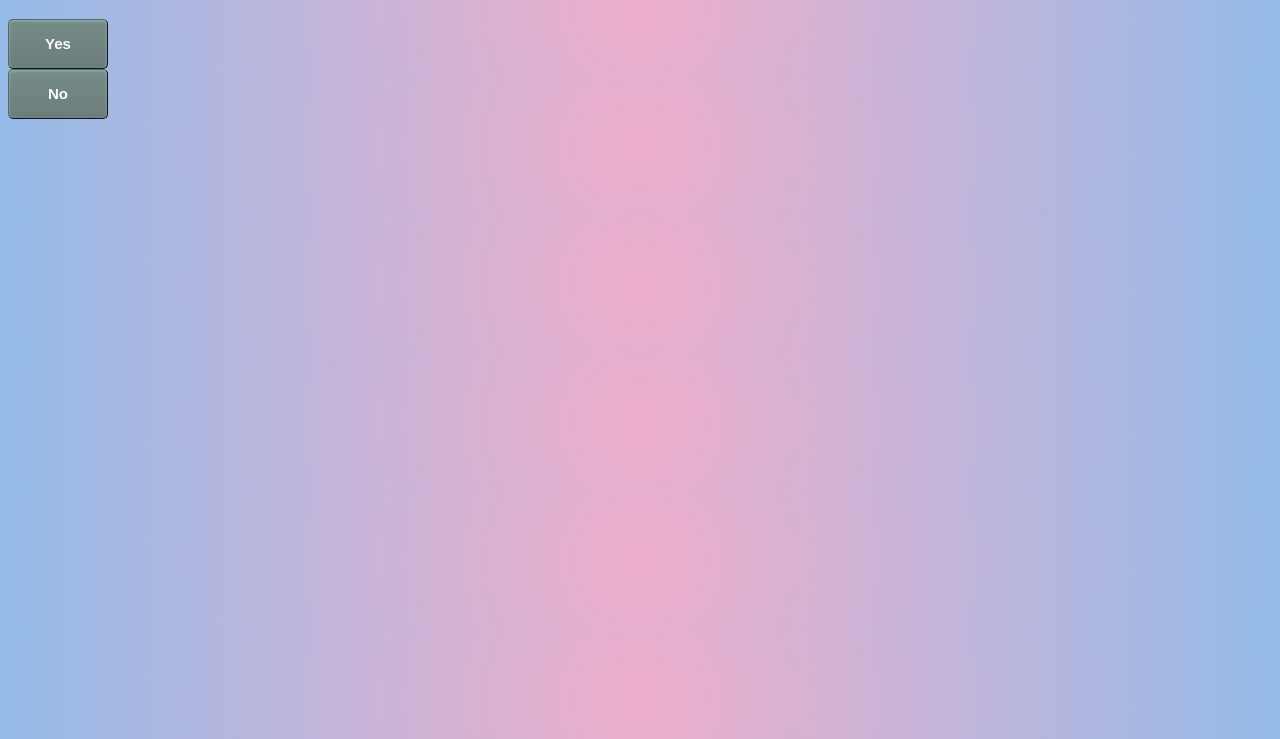
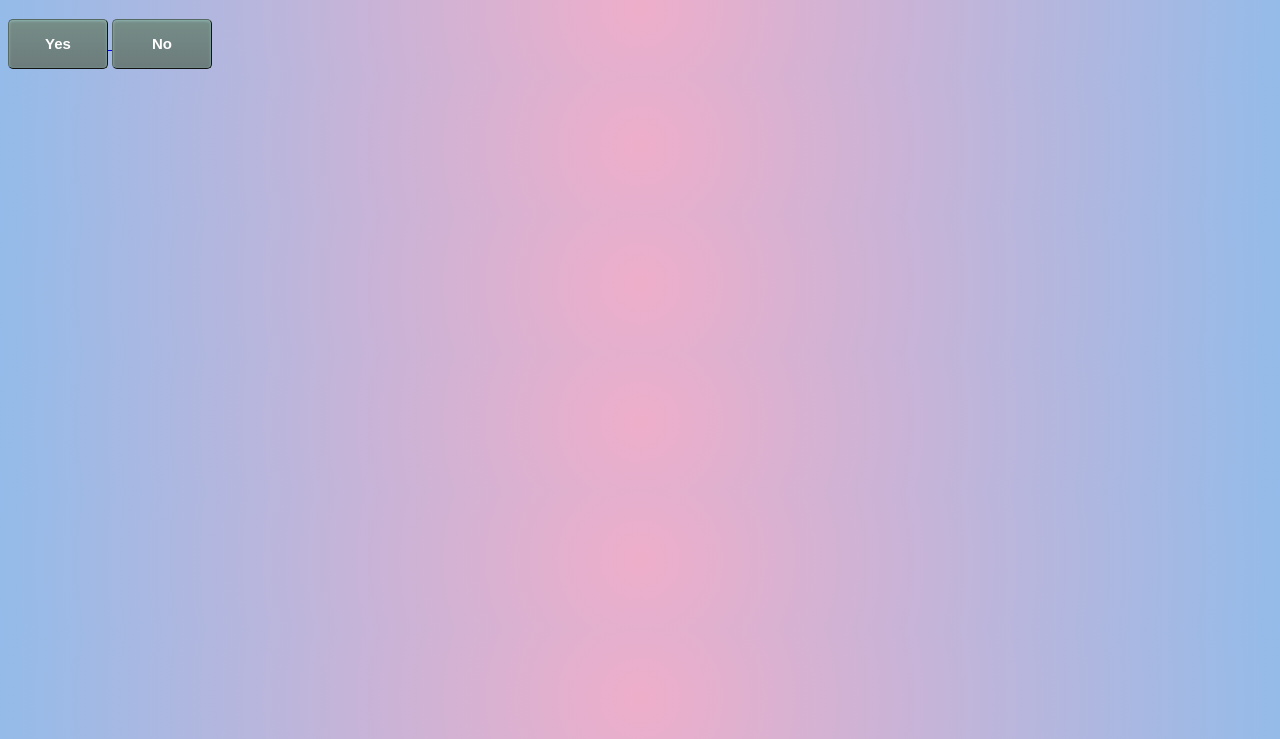
Before and after one commit to ajoykumardas12/rudumb, a plain HTML site: page index.html in a window 1280 px wide. Shown: the part 61-800 px from the top of the page. Drawn offline with Linux system fonts and the light colour scheme.

Commit message:
initial position of no updated

```diff
--- a/dumb.js
+++ b/dumb.js
@@ -2,6 +2,7 @@ var b = document.getElementById("no");
 b.addEventListener("click",change);
 function change()
 {
+    b.setAttribute("id","no-position");
     var i = Math.floor(Math.random()*500)+1;
     var j = Math.floor(Math.random()*500)+1;
     b.style.left = i+"px";
--- a/style.css
+++ b/style.css
@@ -3,7 +3,7 @@ body {
     background: radial-gradient(circle, rgba(238,174,202,1) 0%, rgba(148,187,233,1) 100%);
 }
 
-#no {
+#no-position {
     display: block;
     position: absolute;
 }
```
Also changed, not shown: 1 other file.
